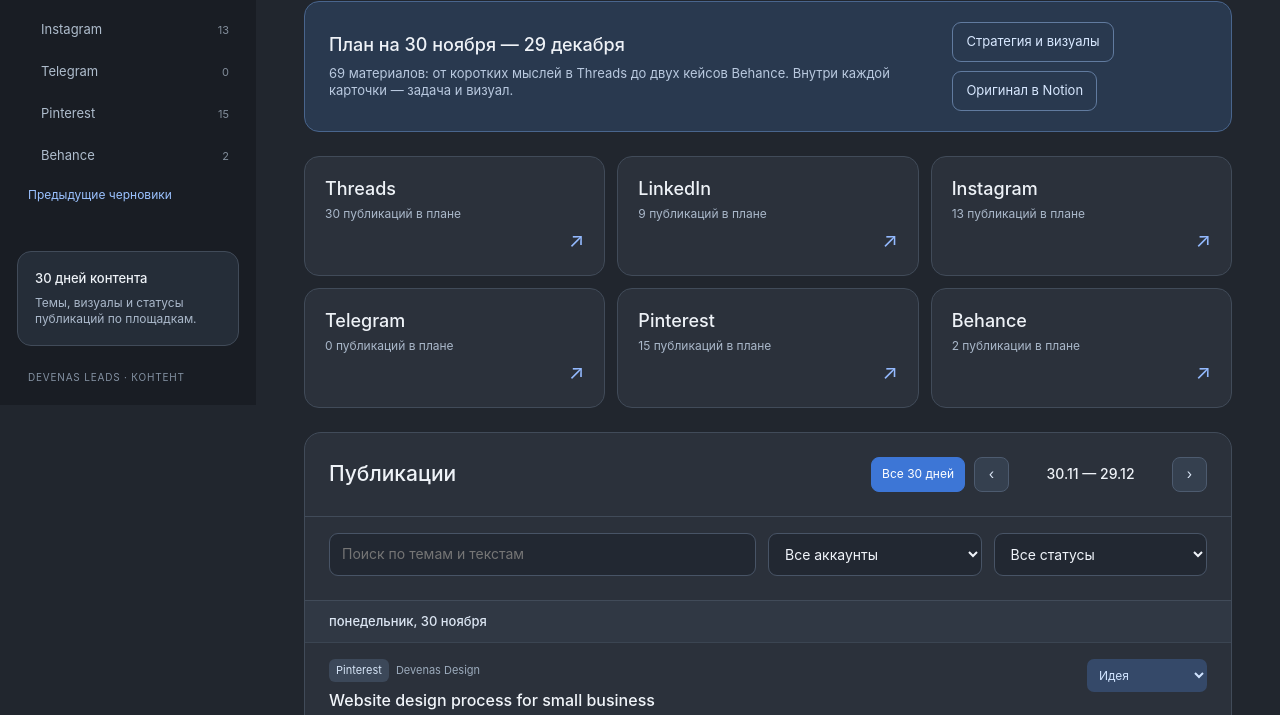
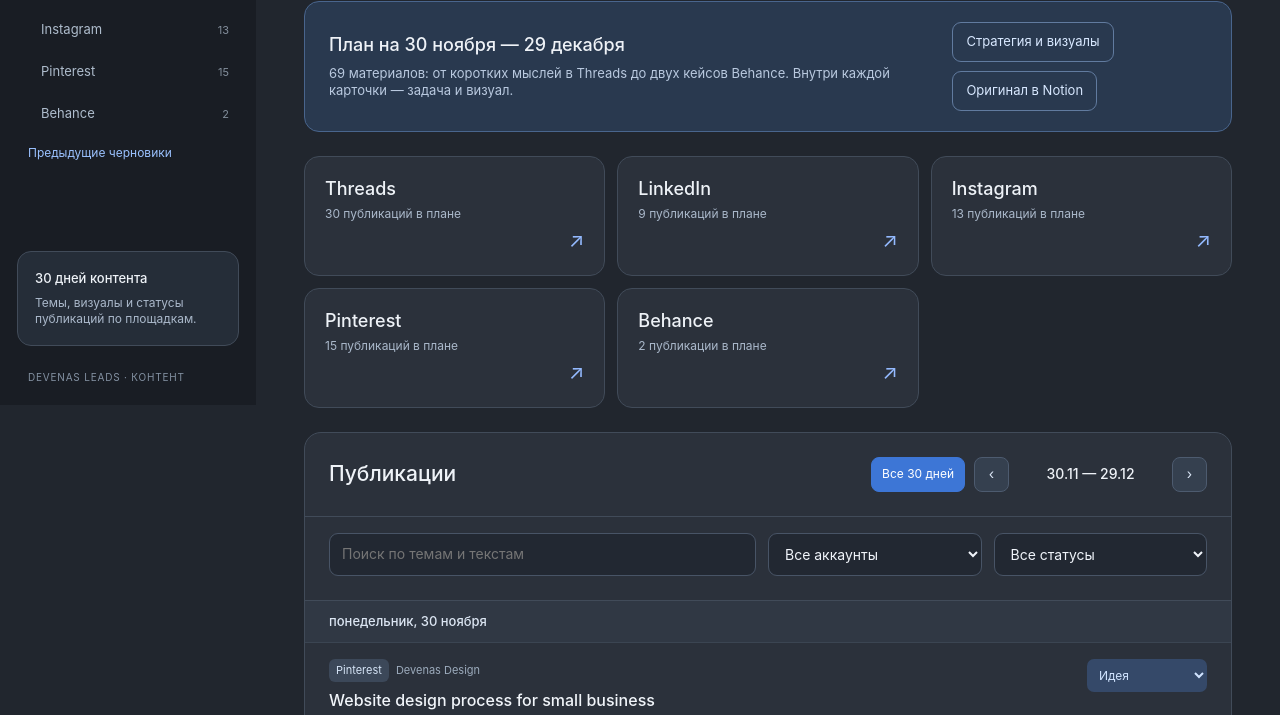
Before and after one commit to devenasdesign-rgb/devenas-leads-private, a website: page docs/content-plan.html in a window 1280 px wide. Shown: the part 395-1110 px from the top of the page. Drawn offline with Linux system fonts and the light colour scheme.

Commit message:
Polish December platform list and visual notes

```diff
--- a/docs/content-plan.html
+++ b/docs/content-plan.html
@@ -151,7 +151,8 @@ try {
   }
 } catch { posts = [...SEED.filter(p => p.platform !== "VK").map(p => ({...p,campaign:"archive"})),...DECEMBER_SEED.map(p => ({...p}))]; }
 let month = "2026-12", period = "cycle", editing = null, activePlatform = "all";
-const platforms = ["Threads","LinkedIn","Instagram","Telegram","Pinterest","Behance"];
+const platforms = ["Threads","LinkedIn","Instagram","Pinterest","Behance"];
+const archivePlatforms = [...platforms,"Telegram"];
 const platformFromHash = () => location.hash === "#archive" ? "archive" : platforms.find(name => name.toLowerCase() === location.hash.slice(1).toLowerCase()) || "all";
 activePlatform = platformFromHash();
 const labels = { idea:"Идея", draft:"Черновик", ready:"Готово", published:"Опубликовано" };
@@ -160,7 +161,7 @@ function render() {
   $("month").textContent = period === "cycle" ? "30.11 — 29.12" : new Date(month + "-01T12:00:00Z").toLocaleDateString("ru-RU", { month:"long", year:"numeric", timeZone:"UTC" }).replace(" г.", "");
   $("all-days").classList.toggle("active", period === "cycle");
   const visiblePosts = posts.filter(p => platforms.includes(p.platform) && p.campaign !== "archive");
-  const archivedPosts = posts.filter(p => platforms.includes(p.platform) && p.campaign === "archive");
+  const archivedPosts = posts.filter(p => archivePlatforms.includes(p.platform) && (p.campaign === "archive" || p.platform === "Telegram"));
   const sectionPosts = activePlatform === "archive" ? archivedPosts : activePlatform === "all" ? visiblePosts : visiblePosts.filter(p => p.platform === activePlatform);
   const monthPosts = sectionPosts.filter(p => period === "cycle" ? p.date >= "2026-11-30" && p.date <= "2026-12-29" : p.date?.startsWith(month));
   $("overview-link").classList.toggle("active", activePlatform === "all");
@@ -193,7 +194,8 @@ function render() {
   const days = [...new Set(filtered.map(p => p.date))];
   $("posts").innerHTML = days.map(date => `<div class="day-head">${esc(nice(date))}</div>` + filtered.filter(p => p.date === date).map(p => {
     const url = safeUrl(p.url);
-    return `<article class="post"><div class="post-main"><div class="tags"><span class="tag">${esc(p.platform)}</span><span class="account">${esc(p.account)}</span></div><button class="post-title" data-edit="${esc(p.id)}">${esc(p.title)}</button>${p.text ? `<p class="preview">${esc(p.text)}</p>` : ""}${p.visual ? `<p class="visual-preview">Визуал: ${esc(p.visual)}</p>` : ""}${url ? `<a class="post-link" href="${esc(url)}" target="_blank" rel="noopener noreferrer">Открыть публикацию ↗</a>` : ""}</div><select aria-label="Статус: ${esc(p.title)}" data-status="${esc(p.id)}">${Object.entries(labels).map(([value,label]) => `<option value="${value}" ${p.status === value ? "selected" : ""}>${label}</option>`).join("")}</select></article>`;
+    const shortTitle = p.title.length > 72 ? p.title.slice(0,72).replace(/\s+\S*$/, "") + "…" : p.title;
+    return `<article class="post"><div class="post-main"><div class="tags"><span class="tag">${esc(p.platform)}</span><span class="account">${esc(p.account)}</span></div><button class="post-title" data-edit="${esc(p.id)}">${esc(shortTitle)}</button>${p.text ? `<p class="preview">${esc(p.text)}</p>` : ""}${p.visual && !p.text?.includes(p.visual) ? `<p class="visual-preview">Визуал: ${esc(p.visual)}</p>` : ""}${url ? `<a class="post-link" href="${esc(url)}" target="_blank" rel="noopener noreferrer">Открыть публикацию ↗</a>` : ""}</div><select aria-label="Статус: ${esc(p.title)}" data-status="${esc(p.id)}">${Object.entries(labels).map(([value,label]) => `<option value="${value}" ${p.status === value ? "selected" : ""}>${label}</option>`).join("")}</select></article>`;
   }).join("")).join("");
 }
 function navigate(shift) {
@@ -208,6 +210,7 @@ function openForm(post) {
   $("form").reset();
   $("form-title").textContent = post ? "Редактировать публикацию" : "Новая публикация";
   const fields = $("form").elements;
+  fields.platform.querySelector('option[value="Telegram"]').hidden = post?.platform !== "Telegram";
   fields.date.value = post?.date || today();
   if (!post && activePlatform !== "all") fields.platform.value = activePlatform;
   if (post) for (const name of ["title","status","platform","account","text","visual","url"]) fields[name].value = post[name] || "";
```
Also changed, not shown: worker/content-plan.html (+6 -3 lines).
